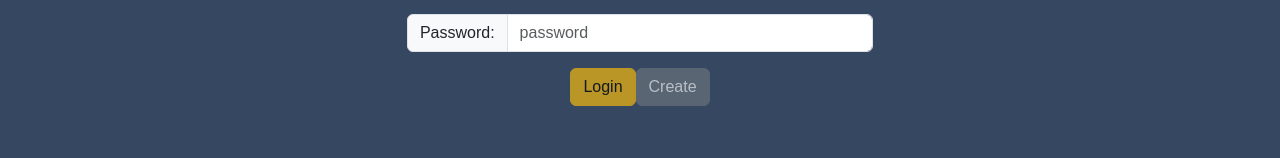
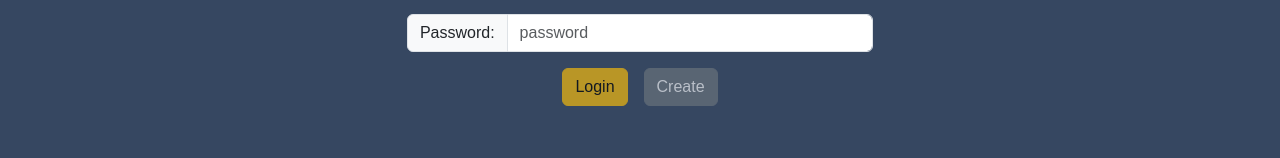
Before and after one commit to emchase8/260_startup, a React (Vite) app in the folder startup-files/: page / in a window 1280 px wide. Shown: the part 395-553 px from the top of the page. Built offline with nearby package versions, Linux system fonts and the light colour scheme.

Commit message:
button styling and adding reset button

```diff
--- a/startup-files/src/game/game.jsx
+++ b/startup-files/src/game/game.jsx
@@ -1,4 +1,5 @@
 import React from 'react';
+import Button from 'react-bootstrap/Button';
 import './game.css';
 import '../app.css';
 
@@ -31,7 +32,8 @@ export function Game() {
                   <span className="input-group-text">Guess: </span>
                   <input className="form-control" type="text" placeholder="type your guess here" />
               </div>
-              <button className="btn btn-warning" type="submit">Submit Guess</button>
+              <Button className="btn btn-warning" type="submit" style={{marginBottom: '1em'}}>Submit Guess</Button>
+              <Button className="btn btn-secondary" type="submit">Restart Game</Button>
           </div>
           <div className="guess guesses">Word: <span className="word">__ __ __ __ __ __</span> (3rd party word generator will be used, if I can figure that out)</div>
       </div>
--- a/startup-files/src/login/authenticated.jsx
+++ b/startup-files/src/login/authenticated.jsx
@@ -14,10 +14,10 @@ export function Authenticated(props) {
     return (
         <div>
             <div style={{color: 'rgb(252, 186, 3)', fontSize: '25px', paddingBottom: '1em'}}>{props.username}</div>
-            <Button className="btn btn-warning" onClick={() => navigate('/game')}>
+            <Button className="btn btn-warning" onClick={() => navigate('/game')} style={{marginRight: '0.5em'}}>
                 Play
             </Button>
-            <Button className="btn btn-secondary" onClick={() => logout()}>
+            <Button className="btn btn-secondary" onClick={() => logout()} style={{marginLeft: '0.5em'}}>
                 Logout
             </Button>
         </div>
--- a/startup-files/src/login/unauthenticated.jsx
+++ b/startup-files/src/login/unauthenticated.jsx
@@ -29,10 +29,10 @@ export function Unauthenticated(props) {
                     <span className="input-group-text">Password:</span>
                     <input className="form-control" type="password" onChange={(e) => set_password(e.target.value)} placeholder="password"/>
                 </div>
-                <Button className="btn btn-warning" onClick={() => login_user()} disabled={!username || !password}>
+                <Button className="btn btn-warning" onClick={() => login_user()} disabled={!username || !password} style={{marginRight: '0.5em'}}>
                     Login
                 </Button>
-                <Button className="btn btn-secondary" onClick={() => create_user()} disabled={!username || !password}>
+                <Button className="btn btn-secondary" onClick={() => create_user()} disabled={!username || !password} style={{marginLeft: '0.5em'}}>
                     Create
                 </Button>
             </div>
```
